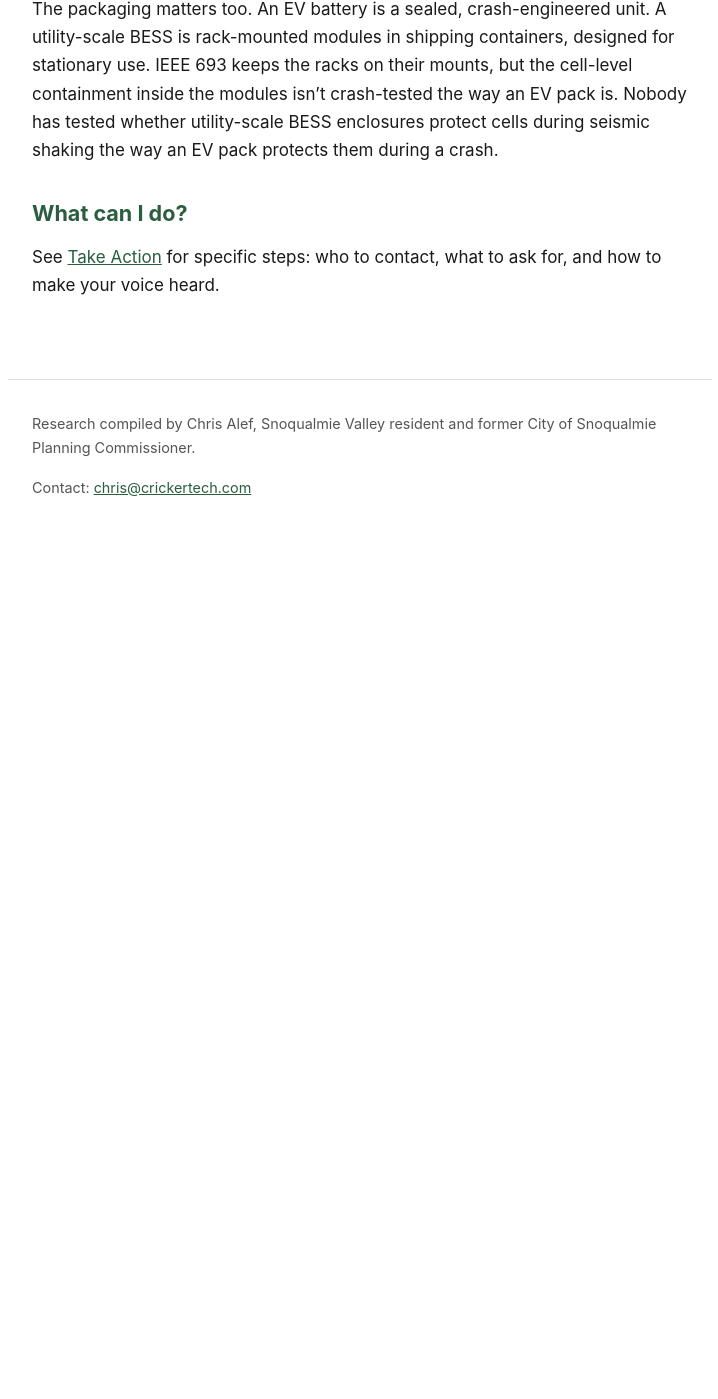
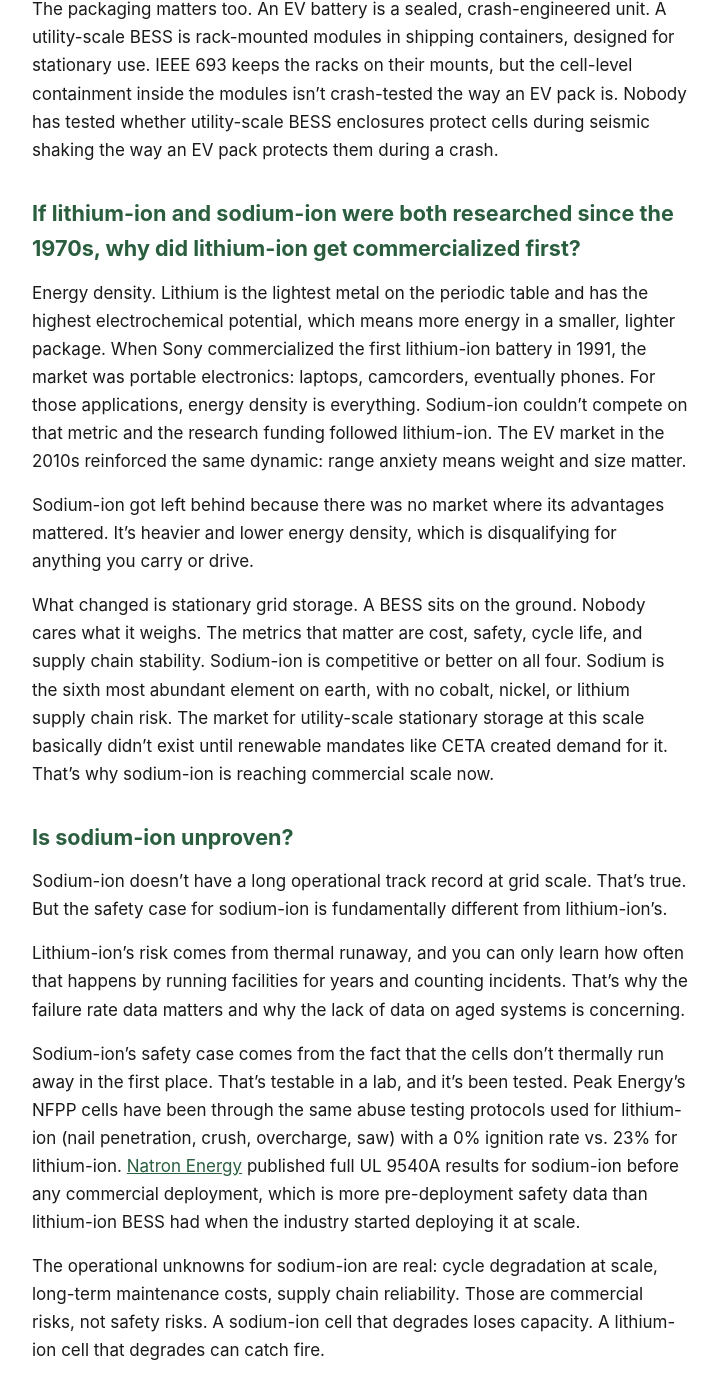
Before and after one commit to calef/cascadia-ridge-bess, a Jekyll site: the page built from _pages/faq.md, in a window 1280 px wide and 1400 px high, scrolled down 3235 px. Shown: the whole window, without its empty margins (280-998 px from the left). Built offline with Jekyll 4.4.1, drawn with Linux system fonts in a browser that asks for light colours; before the commit the page ends 3783 px from its top, so only the background shows below that.

Commit message:
Deploy site 2026-03-18-133748

```diff
--- a/_pages/faq.md
+++ b/_pages/faq.md
@@ -49,6 +49,24 @@ Earthquake shaking is the opposite: high-amplitude, low-frequency. It's more lik
 
 The packaging matters too. An EV battery is a sealed, crash-engineered unit. A utility-scale BESS is rack-mounted modules in shipping containers, designed for stationary use. IEEE 693 keeps the racks on their mounts, but the cell-level containment inside the modules isn't crash-tested the way an EV pack is. Nobody has tested whether utility-scale BESS enclosures protect cells during seismic shaking the way an EV pack protects them during a crash.
 
+## If lithium-ion and sodium-ion were both researched since the 1970s, why did lithium-ion get commercialized first? {#why-lithium-first}
+
+Energy density. Lithium is the lightest metal on the periodic table and has the highest electrochemical potential, which means more energy in a smaller, lighter package. When Sony commercialized the first lithium-ion battery in 1991, the market was portable electronics: laptops, camcorders, eventually phones. For those applications, energy density is everything. Sodium-ion couldn't compete on that metric and the research funding followed lithium-ion. The EV market in the 2010s reinforced the same dynamic: range anxiety means weight and size matter.
+
+Sodium-ion got left behind because there was no market where its advantages mattered. It's heavier and lower energy density, which is disqualifying for anything you carry or drive.
+
+What changed is stationary grid storage. A BESS sits on the ground. Nobody cares what it weighs. The metrics that matter are cost, safety, cycle life, and supply chain stability. Sodium-ion is competitive or better on all four. Sodium is the sixth most abundant element on earth, with no cobalt, nickel, or lithium supply chain risk. The market for utility-scale stationary storage at this scale basically didn't exist until renewable mandates like CETA created demand for it. That's why sodium-ion is reaching commercial scale now.
+
+## Is sodium-ion unproven? {#sodium-ion-proven}
+
+Sodium-ion doesn't have a long operational track record at grid scale. That's true. But the safety case for sodium-ion is fundamentally different from lithium-ion's.
+
+Lithium-ion's risk comes from thermal runaway, and you can only learn how often that happens by running facilities for years and counting incidents. That's why the failure rate data matters and why the lack of data on aged systems is concerning.
+
+Sodium-ion's safety case comes from the fact that the cells don't thermally run away in the first place. That's testable in a lab, and it's been tested. Peak Energy's NFPP cells have been through the same abuse testing protocols used for lithium-ion (nail penetration, crush, overcharge, saw) with a 0% ignition rate vs. 23% for lithium-ion. [Natron Energy](https://natron.energy/files/resources/natron-ul-9540a-module-report-revised-july-8-2020-final.pdf) published full UL 9540A results for sodium-ion before any commercial deployment, which is more pre-deployment safety data than lithium-ion BESS had when the industry started deploying it at scale.
+
+The operational unknowns for sodium-ion are real: cycle degradation at scale, long-term maintenance costs, supply chain reliability. Those are commercial risks, not safety risks. A sodium-ion cell that degrades loses capacity. A lithium-ion cell that degrades can catch fire.
+
 ## What can I do? {#take-action}
 
 See [Take Action](/take-action) for specific steps: who to contact, what to ask for, and how to make your voice heard.
```
